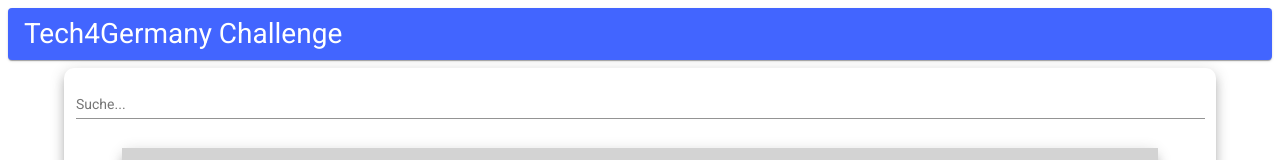
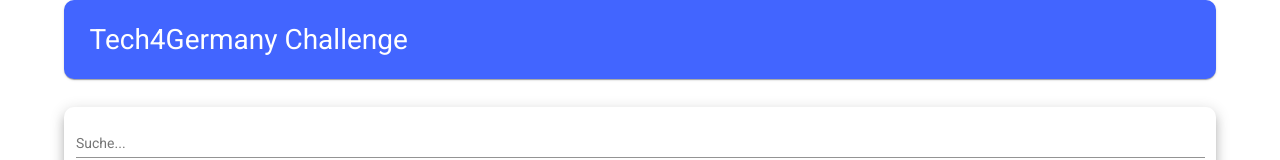
Before and after one commit to ChristianBernhard/Tech4GermanyChallenge, an Angular app: page / in a window 1280 px wide. Shown: the top 160 px of the page. Built offline with nearby package versions, Linux system fonts and the light colour scheme; what @swimlane/ngx-charts would draw is missing.

Commit message:
refactored nav-bar styling

```diff
--- a/src/app/app.component.css
+++ b/src/app/app.component.css
@@ -1,9 +1,15 @@
 .navbar{
-    margin: 1vh;
     background-color: #4265FF;
     color: #fff;
     font-size: 2em;
-    height: 5vh;
+    line-height:1em;
+    width: 86%;
+    height: 1em;
+    margin-left: auto;
+    margin-right: auto;
+    margin-bottom: 1em;
+    border-radius: 10px;
+    padding: 2%;
 }
 
 .top-container {
```
